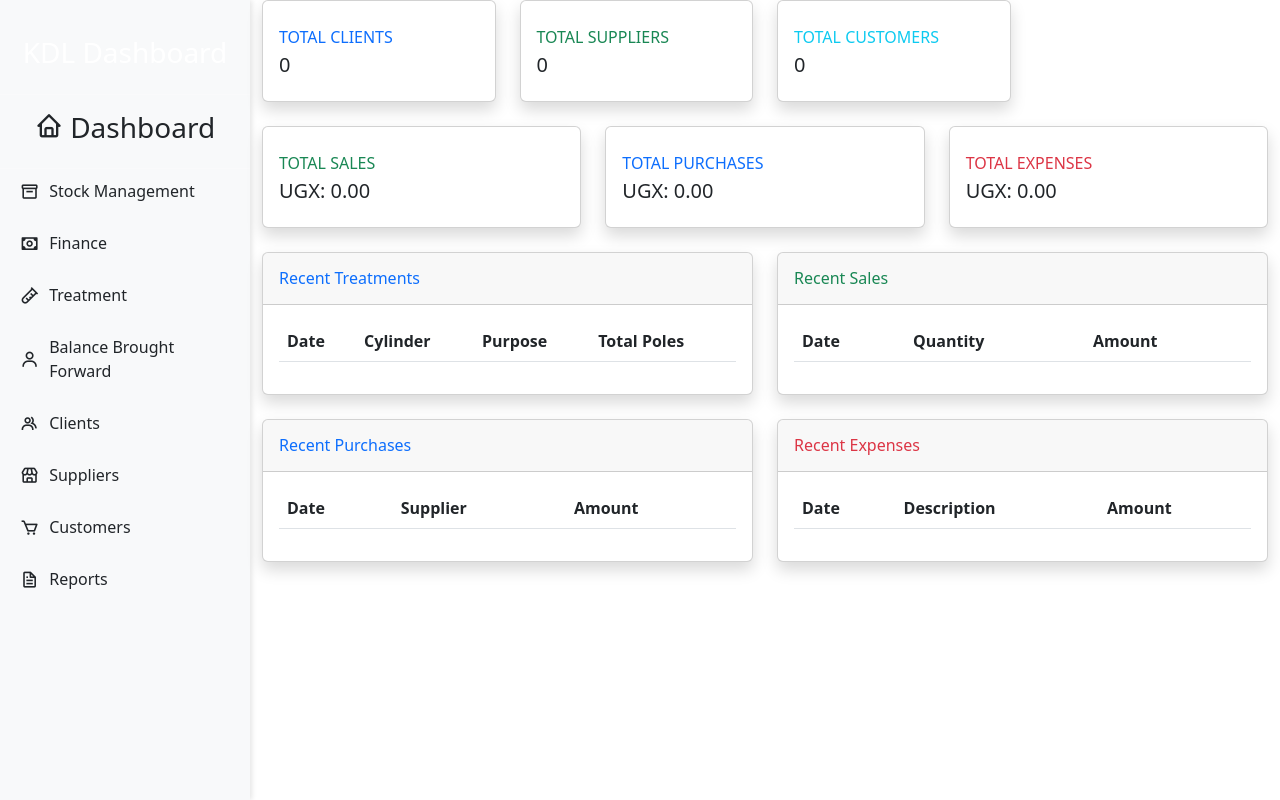
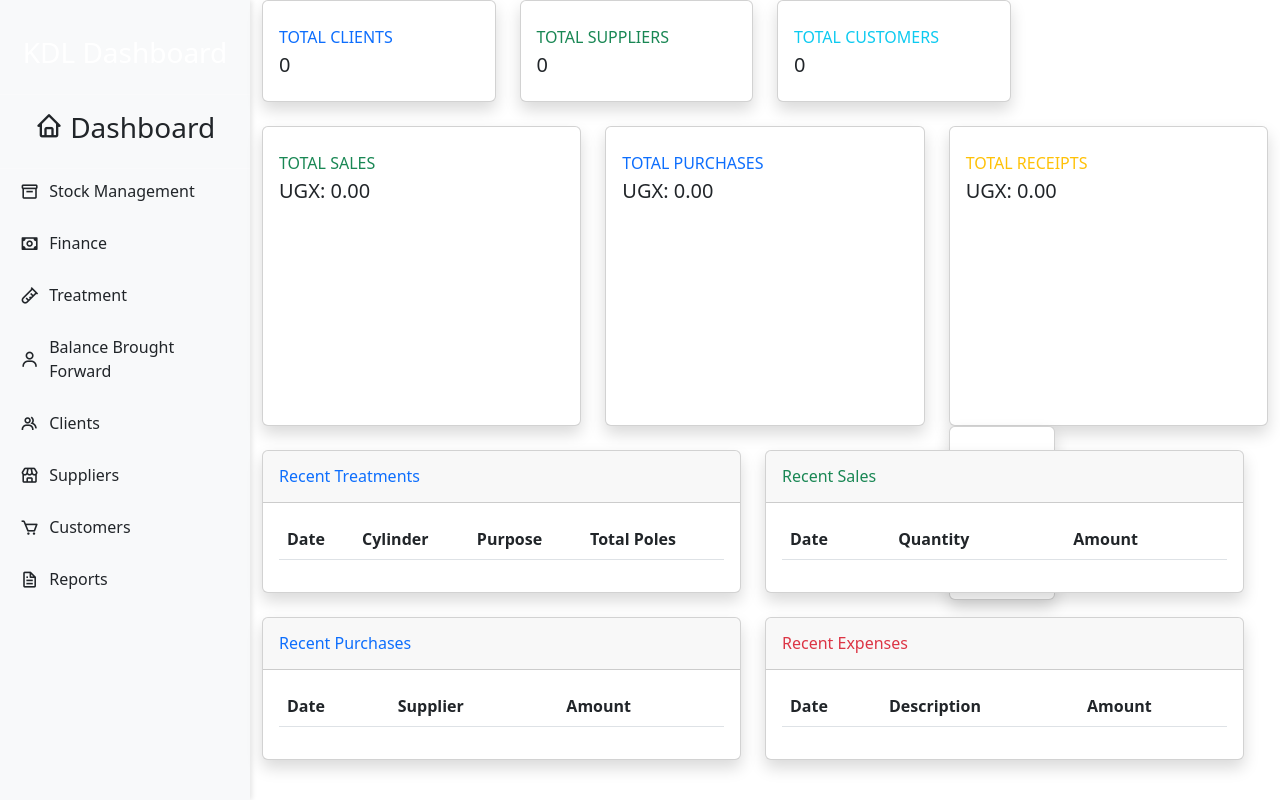
Before and after one commit to ampereza/kenkom123, a Flask app: page /maindashboard in a window 1280 px wide. Run offline with Flask 3, Linux system fonts and the light colour scheme; data that the repository does not hold is empty; parts of the project's set-up code (start-up, migrations or seed data) failed here and were passed over.

Commit message:
kiuytgwethrny

```diff
--- a/main_folder/dashboard.py
+++ b/main_folder/dashboard.py
@@ -67,7 +67,9 @@ def maindashboard():
     total_treatments_response = supabase.table('treatment_log').select('total_poles').execute()
     total_treatments = sum([row['total_poles'] for row in total_treatments_response.data]) if total_treatments_response.data else 0
 
-
+    total_receipts_response = supabase.table('receipts').select('amount').execute()
+    total_receipts = sum([row['amount'] for row in total_receipts_response.data]) if total_receipts_response.data else 0
+    # Query to get total payment vouchers
 
 
     # Query to get daily treatments
@@ -118,6 +120,7 @@ def maindashboard():
     # Pass the results to the template
     return render_template(
         'dashboard/main_dashboard.html',
+        total_receipts=total_receipts,
         total_clients=total_clients,
         total_suppliers=total_suppliers,
         total_customers=total_customers,
--- a/main_folder/templates/dashboard/main_dashboard.html
+++ b/main_folder/templates/dashboard/main_dashboard.html
@@ -73,6 +73,18 @@
                 </div>
             </div>
         </div>
+        <!--total receipts-->
+        <div class="col-xl-4 col-md-6 mb-4">
+            <div class="card border-left-warning shadow h-100 py-2">
+                <div class="card-body">
+                    <div class="row no-gutters align-items-center">
+                        <div class="col mr-2">
+                            <div class="text-xs font-weight-bold text-warning text-uppercase mb-1">Total Receipts</div>
+                            <div class="h5 mb-0 font-weight-bold text-gray-800">UGX:  {{ "{:,.2f}".format(total_receipts) }}</div>
+                        </div>
+                    </div>
+                </div>
+            </div>
 
         <div class="col-xl-4 col-md-6 mb-4">
             <div class="card border-left-danger shadow h-100 py-2">
```
